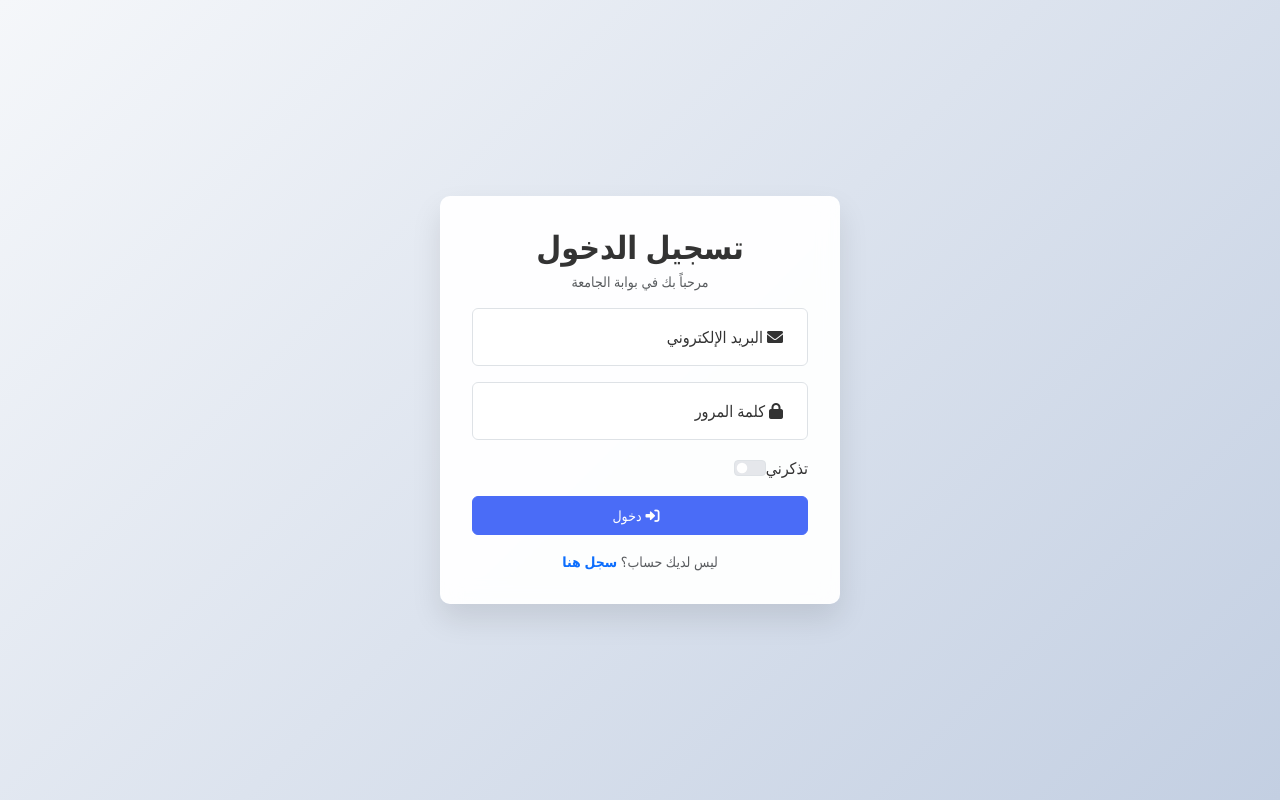
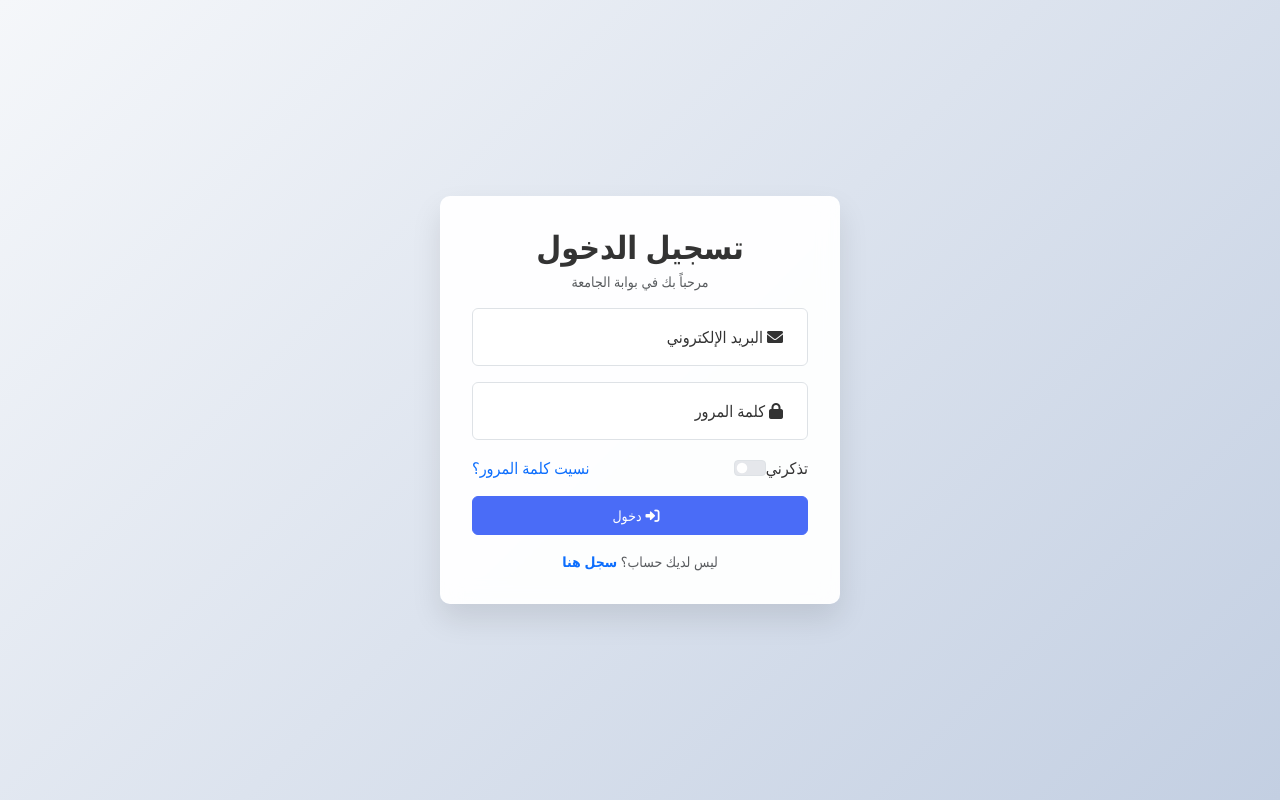
Before and after one commit to astral-fate/cu-platform, a Flask app: page /login in a window 1280 px wide. Run offline with Flask 3, Linux system fonts and the light colour scheme; some libraries are stand-ins or nearby versions.

Commit message:
Update login.html

```diff
--- a/templates/login.html
+++ b/templates/login.html
@@ -47,7 +47,7 @@
                     <input class="form-check-input" type="checkbox" id="rememberMe" name="remember">
                     <label class="form-check-label" for="rememberMe">تذكرني</label>
                 </div>
-                {# <a href="{{ url_for('forgot_password_request') }}" class="text-primary text-decoration-none">نسيت كلمة المرور؟</a> #}
+                <a href="{{ url_for('forgot_password_request') }}" class="text-primary text-decoration-none">نسيت كلمة المرور؟</a>
 
             </div>
 
@@ -67,7 +67,6 @@
 {% endblock %}
 
 {% block styles %}
-    {# THIS LINE IS NOW REMOVED TO FIX THE ERROR #}
     <style>
         /* Reset and full-page styles */
         html, body {
```
